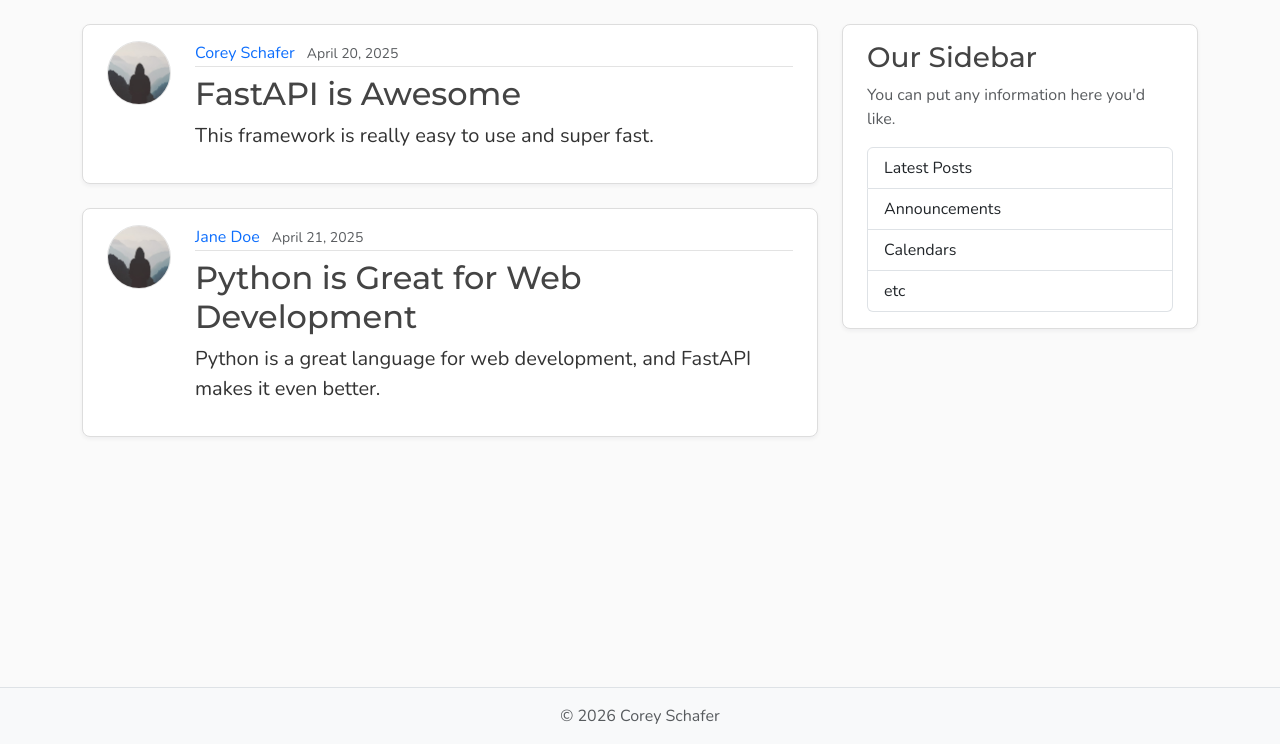
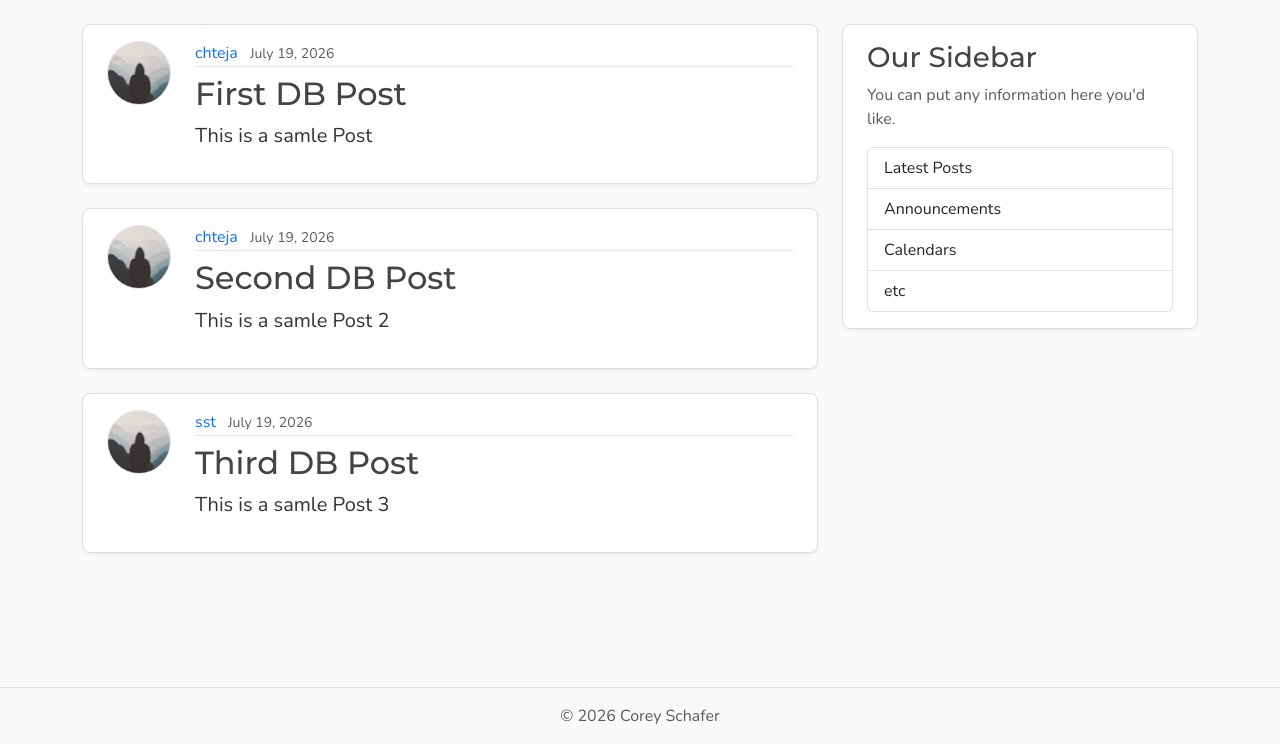
Before and after one commit to SaiSuryaTejaChavatapalli/fastapi_blog-sst, a FastAPI app: page / in a window 1280 px wide. Shown: the part 56-800 px from the top of the page. Run offline with FastAPI, Linux system fonts and the light colour scheme.

Commit message:
Adding a Database - SQLAlchemy Models and Relationships

```diff
--- /dev/null
+++ b/database.py
@@ -0,0 +1,18 @@
+from sqlalchemy import create_engine
+from sqlalchemy.orm import  sessionmaker, DeclarativeBase
+
+
+SQLALCHEMY_DATABASE_URL = "sqlite:///./blog.db"
+
+engine=create_engine(SQLALCHEMY_DATABASE_URL, connect_args={"check_same_thread":False})
+
+
+SessionLocal= sessionmaker(autocommit=False, autoflush=False, bind=engine, )
+
+
+class Base(DeclarativeBase):
+    pass
+
+def get_db():
+    with SessionLocal() as db:
+        yield db
--- a/main.py
+++ b/main.py
@@ -1,49 +1,82 @@
-from fastapi import FastAPI, Request, status, HTTPException
+from typing import Annotated
+from fastapi import FastAPI, Request, status, HTTPException, Depends
 from fastapi.exceptions import RequestValidationError
 from starlette.exceptions import HTTPException as StarletteHTTPException
 from fastapi.responses import JSONResponse
 from fastapi.templating import Jinja2Templates
 from fastapi.staticfiles import StaticFiles
+from schemas import PostCreate, PostResponse , UserCreate, UserResponse
+
+from sqlalchemy import select
+from sqlalchemy.orm import Session
+from starlette.exceptions import HTTPException as StarletteHTTPException
+
+import models
+from database import Base, engine, get_db
 from schemas import PostCreate, PostResponse
+
+## CONFIG ----------------------------------------------------------------------------------------------------------------------------------
+
+Base.metadata.create_all(bind=engine)
 
 app= FastAPI()
 
 app.mount("/static",StaticFiles(directory="static"), name="static")
 
+app.mount("/media", StaticFiles(directory="media"), name="media")
+
 templates=Jinja2Templates(directory="templates")
 
+## UI Pages----------------------------------------------------------------------------------------------------------------------------------
 
-posts: list[dict]=[
-    {
-        "id": 1,
-        "author": "Corey Schafer",
-        "title": "FastAPI is Awesome",
-        "content": "This framework is really easy to use and super fast.",
-        "date_posted": "April 20, 2025",
-    },
-    {
-        "id": 2,
-        "author": "Jane Doe",
-        "title": "Python is Great for Web Development",
-        "content": "Python is a great language for web development, and FastAPI makes it even better.",
-        "date_posted": "April 21, 2025",
-    },
-]
-
-@app.get("/",include_in_schema=False)
-def home(request:Request):
-    return templates.TemplateResponse(request, "home.html", {"posts":posts, "title":"Home"})
+@app.get("/", include_in_schema=False, name="home")
+@app.get("/posts", include_in_schema=False, name="posts")
+def home(request: Request, db: Annotated[Session, Depends(get_db)]):
+    result = db.execute(select(models.Post))
+    posts = result.scalars().all()
+    return templates.TemplateResponse(
+        request,
+        "home.html",
+        {"posts": posts, "title": "Home"},
+    )
 
 
 @app.get("/posts/{post_id}", include_in_schema=False)
-def post_page(request:Request, post_id: int):
-    for post in posts:
-        if post.get("id") == post_id:
-            title= post["title"][:50]
-            return templates.TemplateResponse(request, "post.html", {"post":post, "title":title})
+def post_page(request: Request, post_id: int, db: Annotated[Session, Depends(get_db)]):
+    result = db.execute(select(models.Post).where(models.Post.id == post_id))
+    post = result.scalars().first()
+    if post:
+        title = post.title[:50]
+        return templates.TemplateResponse(
+            request,
+            "post.html",
+            {"post": post, "title": title},
+        )
     raise HTTPException(status_code=status.HTTP_404_NOT_FOUND, detail="Post not found")
 
 
+@app.get("/users/{user_id}/posts", include_in_schema=False, name="user_posts")
+def user_posts_page(
+    request: Request,
+    user_id: int,
+    db: Annotated[Session, Depends(get_db)],
+):
+    result = db.execute(select(models.User).where(models.User.id == user_id))
+    user = result.scalars().first()
+    if not user:
+        raise HTTPException(
+            status_code=status.HTTP_404_NOT_FOUND,
+            detail="User not found",
+        )
+    result = db.execute(select(models.Post).where(models.Post.user_id == user_id))
+    posts = result.scalars().all()
+    return templates.TemplateResponse(
+        request,
+        "user_posts.html",
+        {"posts": posts, "user": user, "title": f"{user.username}'s Posts"},
+    )
+
+ ## Exception Handlers -----------------------------------------------------------------------------------------------------------------------
 ## StarletteHTTPException Handler
 @app.exception_handler(StarletteHTTPException)
 def general_http_exception_handler(request: Request, exception: StarletteHTTPException):
@@ -88,31 +121,105 @@ def validation_exception_handler(request: Request, exception: RequestValidationE
         status_code=status.HTTP_422_UNPROCESSABLE_CONTENT,
     )
 
-## API Section -------------------------
-@app.get("/api/posts", response_model=list[PostResponse])
-def get_posts():
+## API Section ------------------------------------------------------------------------------------------------------------------------------
+@app.post(
+    "/api/users",
+    response_model=UserResponse,
+    status_code=status.HTTP_201_CREATED,
+)
+def create_user(user: UserCreate, db: Annotated[Session, Depends(get_db)]):
+    result = db.execute(
+        select(models.User).where(models.User.username == user.username),
+    )
+    existing_user = result.scalars().first()
+    if existing_user:
+        raise HTTPException(
+            status_code=status.HTTP_400_BAD_REQUEST,
+            detail="Username already exists",
+        )
+    result = db.execute(
+        select(models.User).where(models.User.email == user.email),
+    )
+    existing_email = result.scalars().first()
+    if existing_email:
+        raise HTTPException(
+            status_code=status.HTTP_400_BAD_REQUEST,
+            detail="Email already registered",
+        )
+    new_user = models.User(
+        username=user.username,
+        email=user.email,
+    )
+    db.add(new_user)
+    db.commit()
+    db.refresh(new_user)
+    return new_user
+
+
+@app.get("/api/users/{user_id}", response_model=UserResponse)
+def get_user(user_id: int,  db:Annotated[Session, Depends(get_db)]):
+
+    result= db.execute(select(models.User).where(models.User.id==user_id))
+
+    user=result.scalars().first()
+
+    if user:
+        return user
+    raise HTTPException(status_code=status.HTTP_404_NOT_FOUND, detail="user not found")
+
+
+@app.get("/api/users/{user_id}/posts", response_model=list[PostResponse])
+def get_user_posts(user_id: int, db: Annotated[Session, Depends(get_db)]):
+    result = db.execute(select(models.User).where(models.User.id == user_id))
+    user = result.scalars().first()
+    if not user:
+        raise HTTPException(
+            status_code=status.HTTP_404_NOT_FOUND,
+            detail="User not found",
+        )
+    result = db.execute(select(models.Post).where(models.Post.user_id == user_id))
+    posts = result.scalars().all()
     return posts
 
 
 
+## POSTS API
+
+
+@app.get("/api/posts", response_model=list[PostResponse])
+def get_posts(db: Annotated[Session, Depends(get_db)]):
+    result = db.execute(select(models.Post))
+    posts = result.scalars().all()
+    return posts
+
 @app.get("/api/posts/{post_id}", response_model=PostResponse)
-def get_posts(post_id: int):
-    for post in posts:
-        if post.get("id") == post_id:
-            return post
+def get_post(post_id: int, db: Annotated[Session, Depends(get_db)]):
+    result = db.execute(select(models.Post).where(models.Post.id == post_id))
+    post = result.scalars().first()
+    if post:
+        return post
     raise HTTPException(status_code=status.HTTP_404_NOT_FOUND, detail="Post not found")
 
-@app.post("/api/posts", response_model=PostResponse, status_code=status.HTTP_201_CREATED)
-def create_post (post:PostCreate):
-    new_id= max(p["id"] for p in posts) +1 if posts else 1
 
-    new_post={
-        "id": new_id,
-        "author": post.author,
-        "title": post.title,
-        "content":post.content,
-        "date_posted":"July 18, 2026"
-    }
-
-    posts.append(new_post)
+@app.post(
+    "/api/posts",
+    response_model=PostResponse,
+    status_code=status.HTTP_201_CREATED,
+)
+def create_post(post: PostCreate, db: Annotated[Session, Depends(get_db)]):
+    result = db.execute(select(models.User).where(models.User.id == post.user_id))
+    user = result.scalars().first()
+    if not user:
+        raise HTTPException(
+            status_code=status.HTTP_404_NOT_FOUND,
+            detail="User not found",
+        )
+    new_post = models.Post(
+        title=post.title,
+        content=post.content,
+        user_id=post.user_id,
+    )
+    db.add(new_post)
+    db.commit()
+    db.refresh(new_post)
     return new_post
--- a/pyproject.toml
+++ b/pyproject.toml
@@ -6,4 +6,5 @@ readme = "README.md"
 requires-python = ">=3.11"
 dependencies = [
     "fastapi[standard]>=0.139.2",
+    "sqlalchemy>=2.0.51",
 ]
--- a/templates/home.html
+++ b/templates/home.html
@@ -1,24 +1,27 @@
-{% extends "layout.html" %} {% block content %} {% for post in posts %}
+{% extends "layout.html" %}
+{% block content %}
+  {% for post in posts %}
     <article class="content-section py-3 px-4 mb-4">
       <div class="d-flex align-items-start gap-4">
-    <img
-      class="rounded-circle article-img flex-shrink-0"
-      src="{{ url_for('static', path='profile_pics/default.jpg') }}"
-      alt="{{ post.author }}'s profile picture"
+        <img class="rounded-circle article-img flex-shrink-0"
+             src="{{ post.author.image_path }}"
+             alt="{{ post.author.username }}'s profile picture"
              width="64"
              height="64"
-      loading="lazy"
-    />
+             loading="lazy">
         <div class="flex-grow-1">
           <div class="article-metadata mb-2">
-        <a class="me-2" href="#">{{ post.author }}</a>
-        <small class="text-body-secondary">{{ post.date_posted }}</small>
+            <a class="me-2"
+               href="{{ url_for("user_posts", user_id=post.author.id) }}">{{ post.author.username }}</a>
+            <small class="text-body-secondary">{{ post.date_posted.strftime("%B %d, %Y") }}</small>
           </div>
           <h2>
-        <a class="article-title" href="{{ url_for ("post_page", post_id=post.id )}}">{{ post.title }}</a>
+            <a class="article-title"
+               href="{{ url_for("post_page", post_id=post.id) }}">{{ post.title }}</a>
           </h2>
           <p class="article-content">{{ post.content }}</p>
         </div>
       </div>
     </article>
-{% endfor %} {% endblock content %}
+  {% endfor %}
+{% endblock content %}
```
Also changed, not shown: models.py (added, +48 -0 lines), schemas.py (+22 -4 lines), templates/post.html (+18 -33 lines), templates/user_posts.html (added, +38 -0 lines), README.md, blog.db (added), 1 other file. Lines whose indentation alone changed are shown as unchanged.
